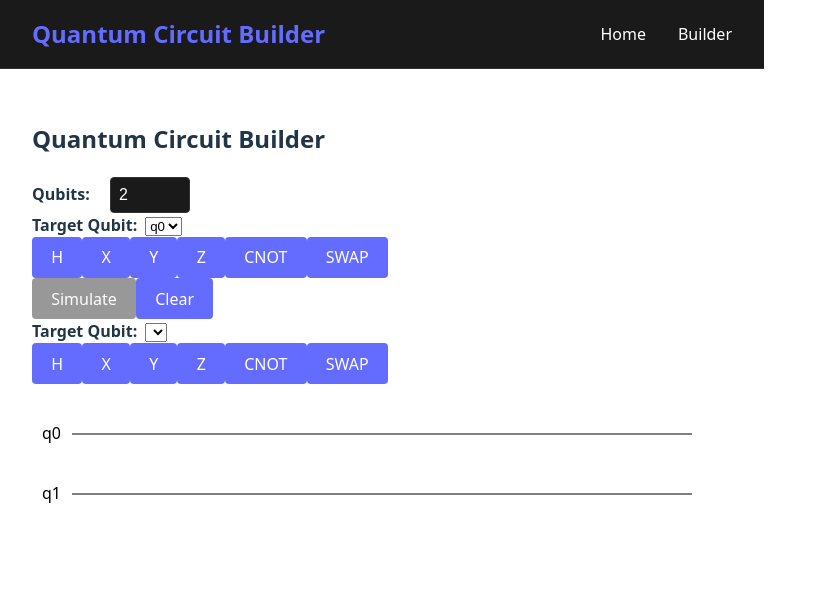
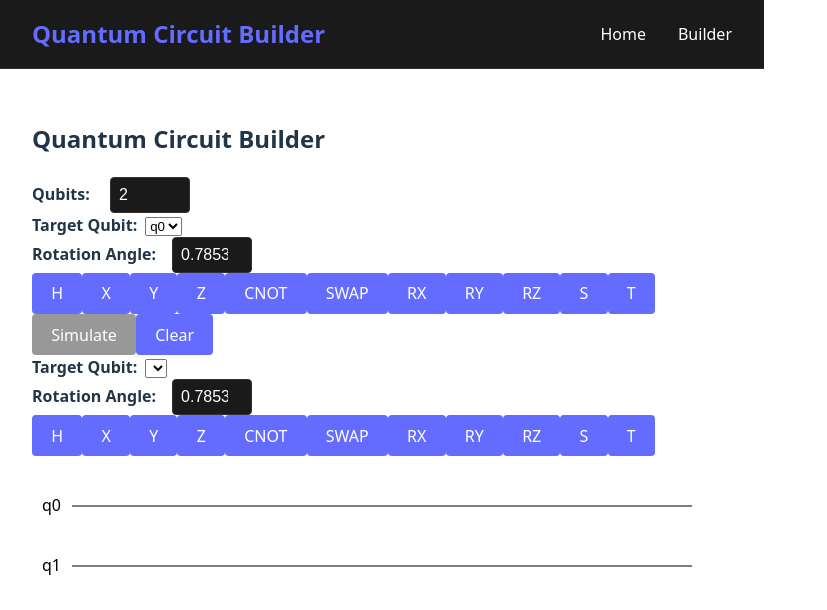
Before and after one commit to Shadow-46/quantum-circuit-builder, a React app in the folder frontend/: page /builder in a window 1280 px wide. Shown: the top 610 px of the page, without its empty margins (0-827 px from the left). Built offline with nearby package versions, Linux system fonts and the light colour scheme; the HTML template or start-up script is replaced by a standard one.

Commit message:
feat: added rotation and phase gates

```diff
--- a/frontend/src/components/CircuitBuilder/GatePalette.jsx
+++ b/frontend/src/components/CircuitBuilder/GatePalette.jsx
@@ -2,6 +2,7 @@ import { useState } from "react";
 
 export default function GatePalette({ onAdd, numQubits }) {
   const [selectedQubit, setSelectedQubit] = useState(0);
+  const [rotationAngle, setRotationAngle] = useState(Math.PI / 4);
 
   const GATES = [
     { type: "H", desc: "Hadamard", numQubits: 1 },
@@ -10,15 +11,21 @@ export default function GatePalette({ onAdd, numQubits }) {
     { type: "Z", desc: "Pauli-Z", numQubits: 1 },
     { type: "CNOT", desc: "Controlled-NOT", numQubits: 2 },
     { type: "SWAP", desc: "Swap", numQubits: 2 },
+    { type: "RX", desc: "Rotation-X", numQubits: 1, hasParam: true },
+    { type: "RY", desc: "Rotation-Y", numQubits: 1, hasParam: true },
+    { type: "RZ", desc: "Rotation-Z", numQubits: 1, hasParam: true },
+    { type: "S", desc: "Phase S", numQubits: 1 },
+    { type: "T", desc: "Phase T", numQubits: 1 },
   ];
 
   const handleAddGate = (gate) => {
+    const params = gate.hasParam ? [rotationAngle] : [];
     if (gate.numQubits === 1) {
-      onAdd({ type: gate.type, qubits: [selectedQubit] });
+      onAdd({ type: gate.type, qubits: [selectedQubit], params });
     } else if (gate.numQubits === 2) {
       // For 2-qubit gates, use selected qubit as control, next as target
       const target = (selectedQubit + 1) % numQubits;
-      onAdd({ type: gate.type, qubits: [selectedQubit, target] });
+      onAdd({ type: gate.type, qubits: [selectedQubit, target], params });
     }
   };
 
@@ -33,6 +40,18 @@ export default function GatePalette({ onAdd, numQubits }) {
         </select>
       </div>
 
+      {GATES.find(g => g.hasParam) && (
+        <div className="rotation-input">
+          <label>Rotation Angle:</label>
+          <input
+            type="number"
+            step="0.1"
+            value={rotationAngle}
+            onChange={(e) => setRotationAngle(Number(e.target.value))}
+          />
+        </div>
+      )}
+
       <div className="gates">
         {GATES.map((g) => (
           <button key={g.type} onClick={() => handleAddGate(g)} title={g.desc}>
```
Also changed, not shown: 1 other file (tests, documents, lock files or other folders).
